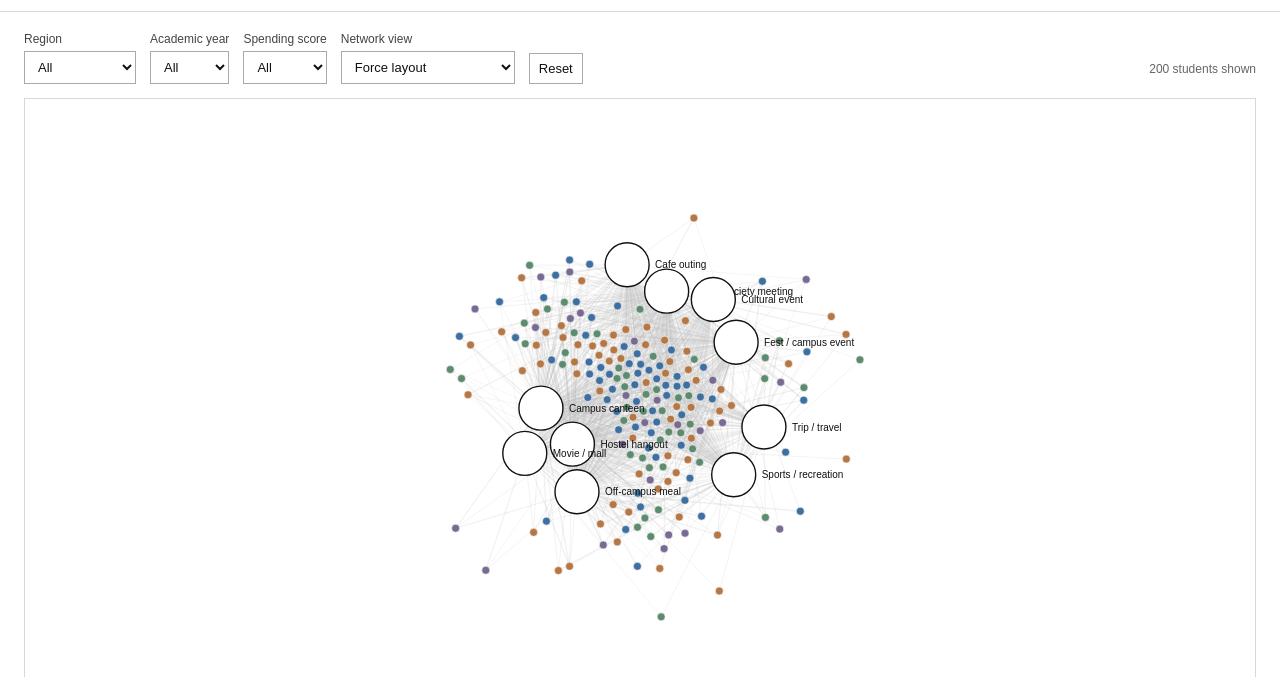
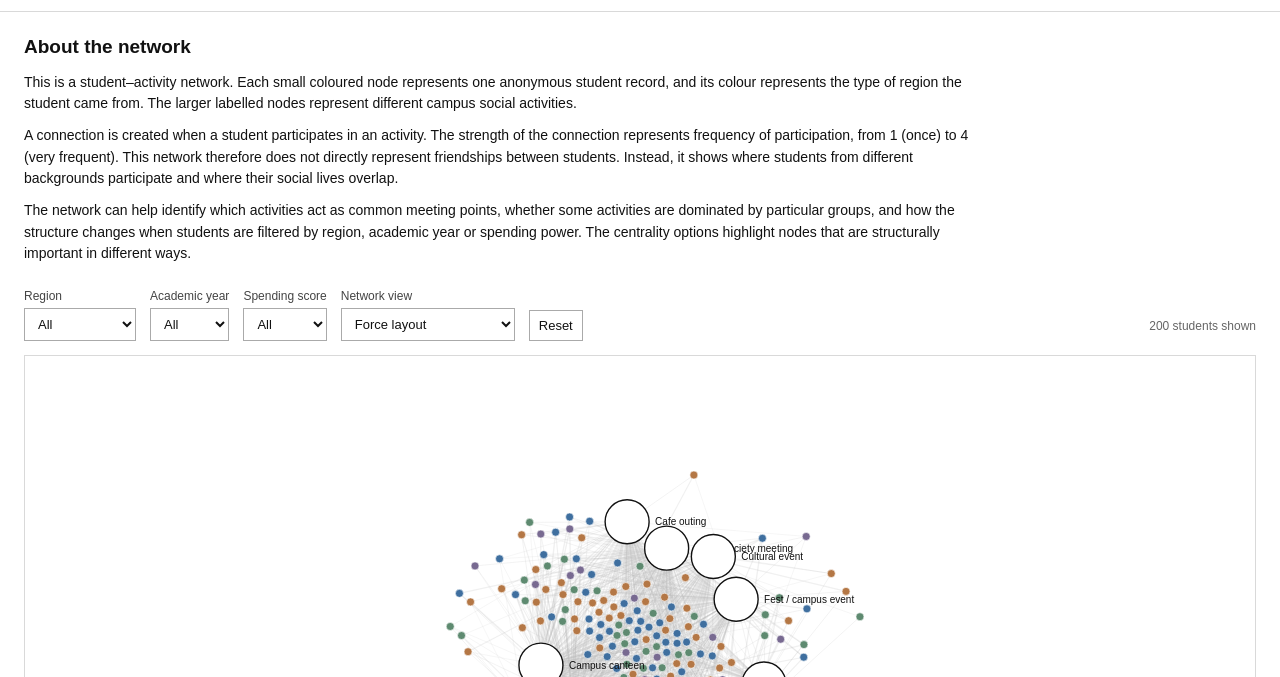
Before and after one commit to anantagarwal0156H/DIGITAL-HUMANITIES-PROJECT, a plain HTML site: page index.html in a window 1280 px wide. Shown: the part 123-800 px from the top of the page. Drawn offline with nearby package versions, Linux system fonts and the light colour scheme; animation ran at ten frames a second.

Commit message:
Explain network representation

```diff
--- a/index.html
+++ b/index.html
@@ -22,6 +22,34 @@
   </div>
 </header>
 <main>
+
+  <section class="network-context">
+    <h2>About the network</h2>
+
+    <p>
+      This is a student–activity network. Each small coloured node represents one
+      anonymous student record, and its colour represents the type of region the
+      student came from. The larger labelled nodes represent different campus
+      social activities.
+    </p>
+
+    <p>
+      A connection is created when a student participates in an activity.
+      The strength of the connection represents frequency of participation,
+      from 1 (once) to 4 (very frequent). This network therefore does not directly
+      represent friendships between students. Instead, it shows where students
+      from different backgrounds participate and where their social lives overlap.
+    </p>
+
+    <p>
+      The network can help identify which activities act as common meeting points,
+      whether some activities are dominated by particular groups, and how the
+      structure changes when students are filtered by region, academic year or
+      spending power. The centrality options highlight nodes that are structurally
+      important in different ways.
+    </p>
+  </section>
+
   <div class="controls">
     <label>Region
       <select id="regionFilter">
--- a/styles.css
+++ b/styles.css
@@ -49,3 +49,20 @@ button{cursor:pointer}
   .graphs{grid-template-columns:1fr}
   .figure.full{grid-column:auto}
 }
+
+.network-context {
+  max-width: 1000px;
+  margin-bottom: 24px;
+  line-height: 1.55;
+}
+
+.network-context h2 {
+  font-size: 19px;
+  margin: 0 0 10px 0;
+}
+
+.network-context p {
+  font-size: 14px;
+  margin: 0 0 10px 0;
+  max-width: 950px;
+}
```
